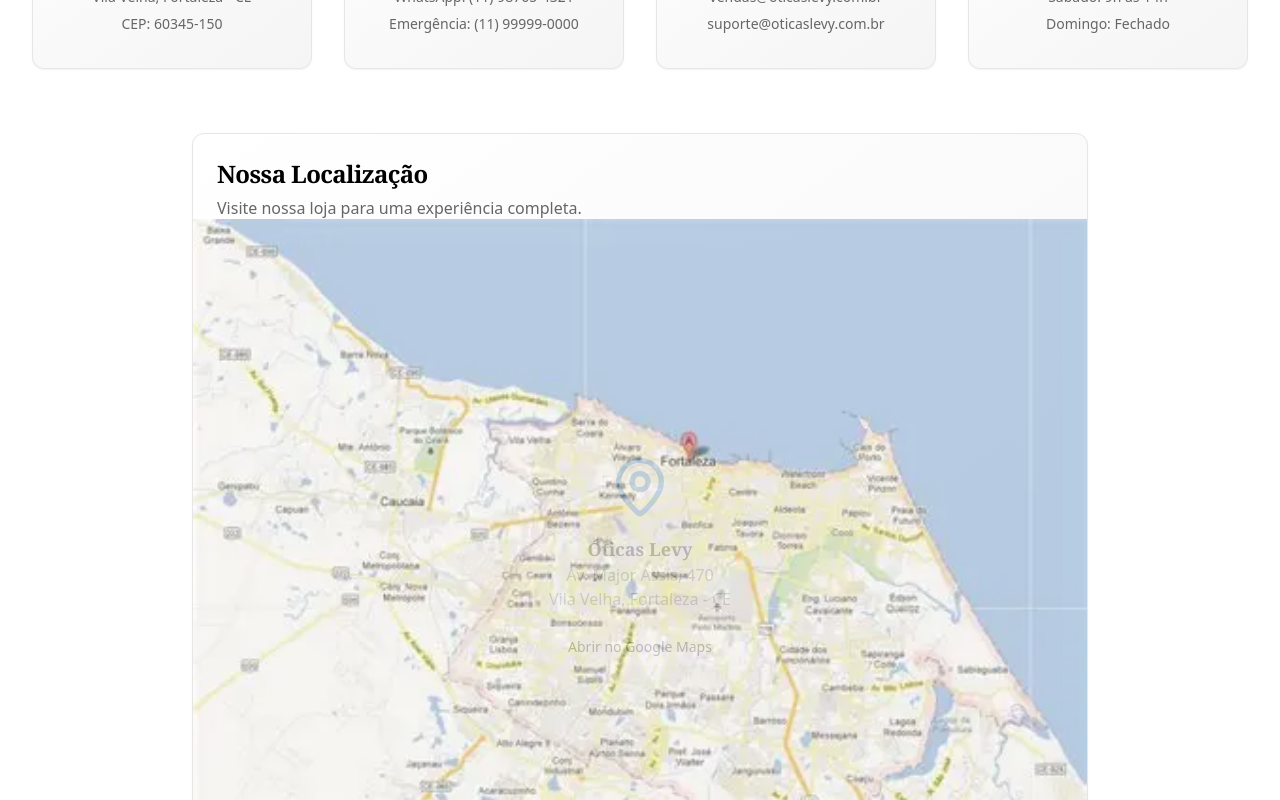
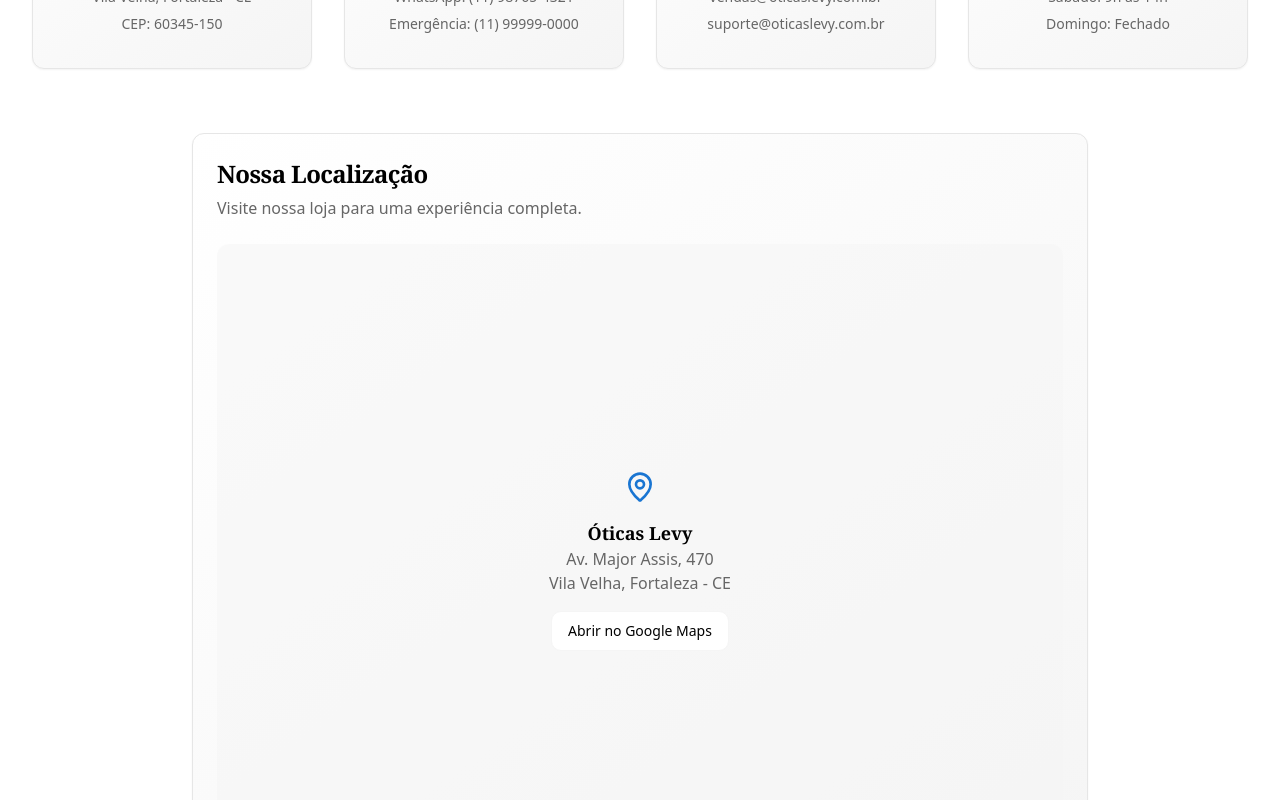
Before and after one commit to GabrielSales10/clarity-style-vision, a React (Vite) app: page / in a window 1280 px wide. Shown: the part 6100-6900 px from the top of the page. Built offline with nearby package versions, Linux system fonts and the light colour scheme; the HTML template or start-up script is replaced by a standard one.

Commit message:
Code edited in Lovable Code Editor

```diff
--- a/src/components/ContactSection.tsx
+++ b/src/components/ContactSection.tsx
@@ -147,18 +147,18 @@ const ContactSection = () => {
               <CardContent>
                 <div className="aspect-[4/3] rounded-lg overflow-hidden bg-muted/50 flex items-center justify-center group hover:bg-muted/30 transition-colors duration-500">
                   <div className="text-center space-y-4">
-                    <MapPin className="w-16 h-16 text-primary mx-auto group-hover:scale-110 transition-transform duration-500" />
+                    <MapPin className="w-8 h-8 text-primary mx-auto group-hover:scale-110 transition-transform duration-500" />
                     <div>
                       <h3 className="font-serif-elegant text-lg font-semibold">Óticas Levy</h3>
                       <p className="text-muted-foreground">
                         Av. Major Assis, 470<br />
                         Vila Velha, Fortaleza - CE
                       </p>
-                      <img
+                      {/* <img
                         src={mapaImage}
                         alt="Fundo Google Maps"
                         className="absolute inset-0 w-full h-full object-contain opacity-80 pointer-events-none"
-                      />
+                      /> */}
                       <Button
                         variant="outline"
                         className="mt-4 hover-glow"
```
